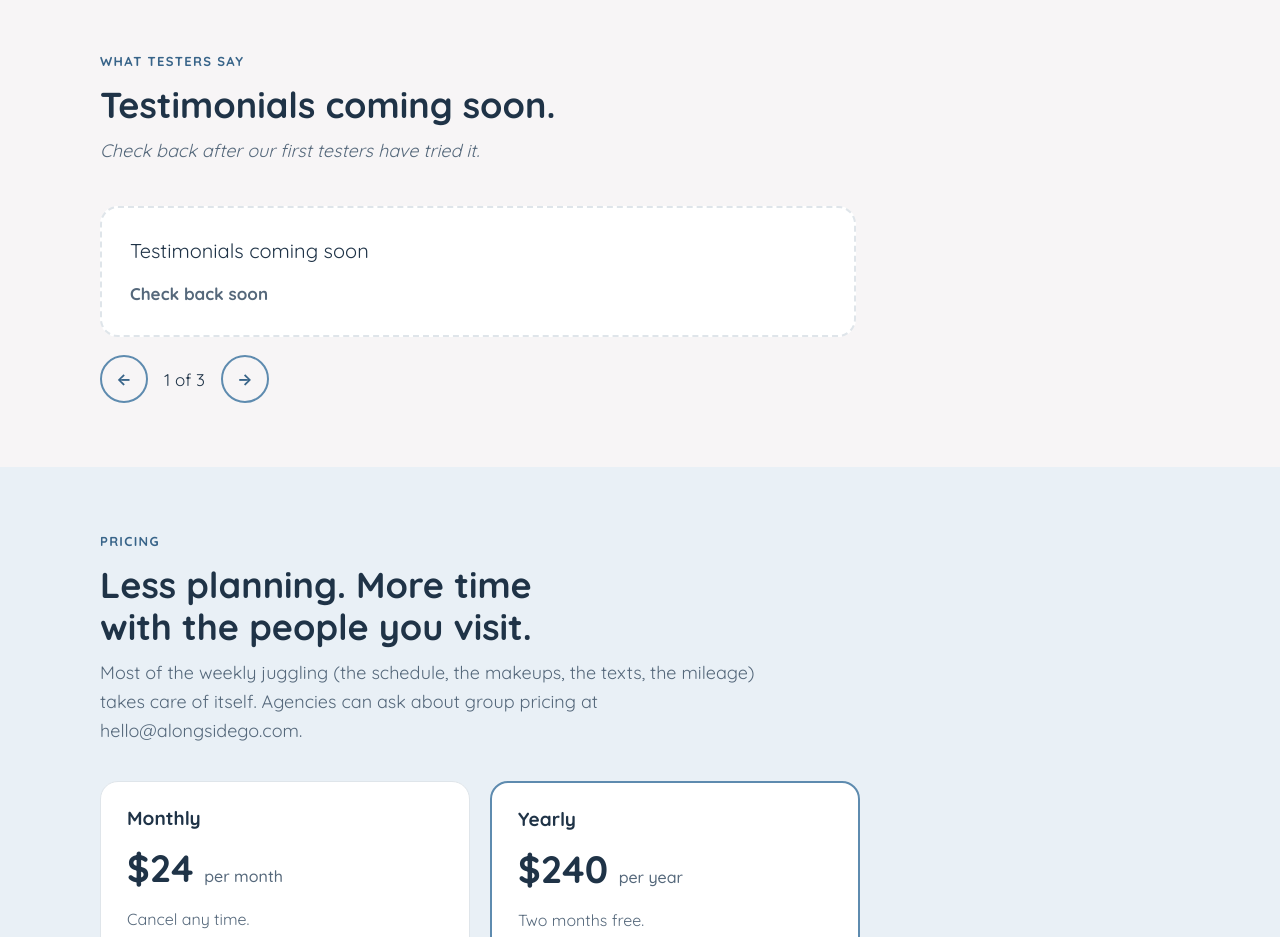
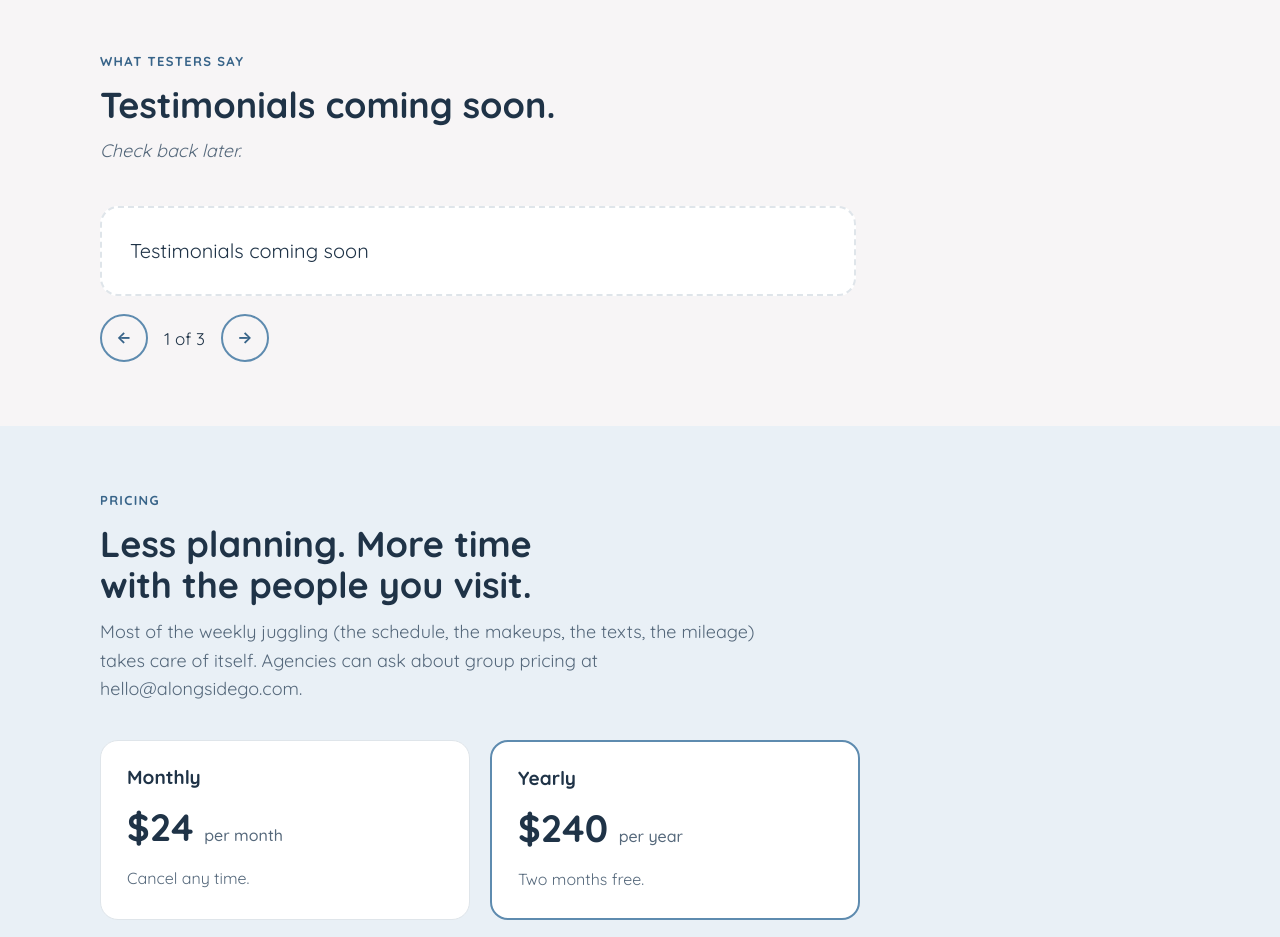
Before and after one commit to karinak182/alongside-go-site, a plain HTML site: page public/index.html in a window 1280 px wide. Shown: the part 4040-4977 px from the top of the page. Drawn offline with Linux system fonts and the light colour scheme.

Commit message:
Website: simpler testimonials wording
Co-Authored-By: Claude Sonnet 5.5 <noreply@anthropic.com>
Claude-Session: https://claude.ai/code/session_017MyMgPR5K3UmCsGmiupKgi

```diff
--- a/public/index.html
+++ b/public/index.html
@@ -5,7 +5,7 @@
 <link rel="icon" href="images/favicon.png">
 <link rel="preconnect" href="https://fonts.googleapis.com">
 <link rel="stylesheet" href="https://fonts.googleapis.com/css2?family=Quicksand:wght@400;500;600;700&display=swap">
-<link rel="stylesheet" href="site.css?v=10"></head>
+<link rel="stylesheet" href="site.css?v=11"></head>
 <body>
 
 <header class="top gut">
@@ -106,12 +106,12 @@
 
   <section class="band gut" id="reviews">
     <div class="in">
-      <div class="head"><div class="eyebrow">What testers say</div><h2>Testimonials coming soon.</h2><p class="sample">Check back after our first testers have tried it.</p></div>
+      <div class="head"><div class="eyebrow">What testers say</div><h2>Testimonials coming soon.</h2><p class="sample">Check back later.</p></div>
       <div class="carousel" role="region" aria-roledescription="carousel" aria-label="Tester testimonials, coming soon">
         <div class="track" id="track" tabindex="0">
-          <figure class="quote"><blockquote>Testimonials coming soon</blockquote><figcaption>Check back soon</figcaption></figure>
-          <figure class="quote"><blockquote>Testimonials coming soon</blockquote><figcaption>Check back soon</figcaption></figure>
-          <figure class="quote"><blockquote>Testimonials coming soon</blockquote><figcaption>Check back soon</figcaption></figure>
+          <figure class="quote"><blockquote>Testimonials coming soon</blockquote></figure>
+          <figure class="quote"><blockquote>Testimonials coming soon</blockquote></figure>
+          <figure class="quote"><blockquote>Testimonials coming soon</blockquote></figure>
         </div>
         <div class="cnav"><button class="btn ghost cbtn" id="prev" type="button" aria-label="Previous review">&larr;</button><span id="cnt" class="muted" aria-live="polite">1 of 3</span><button class="btn ghost cbtn" id="next" type="button" aria-label="Next review">&rarr;</button></div>
       </div>
```
